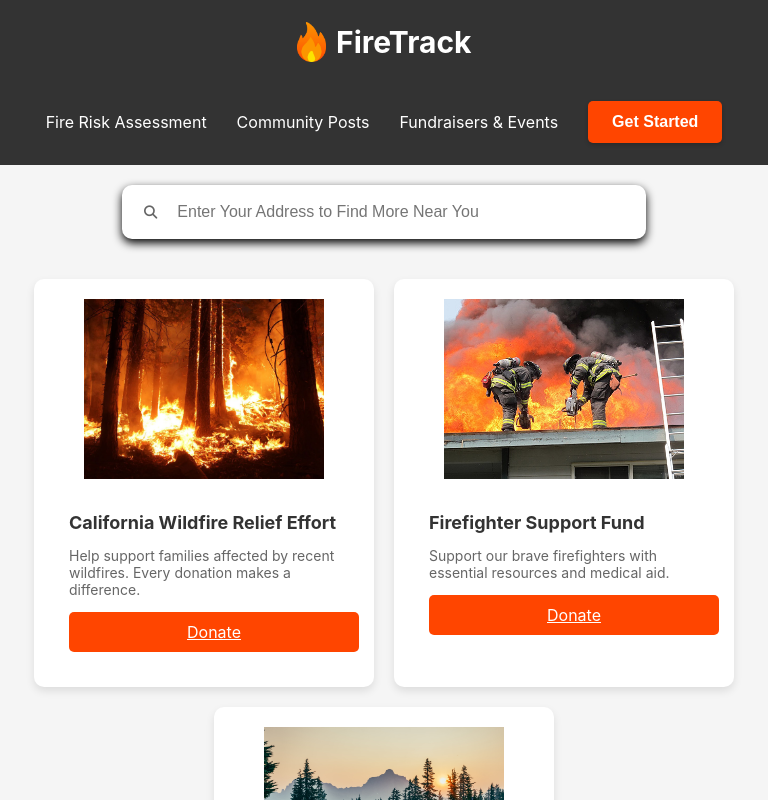
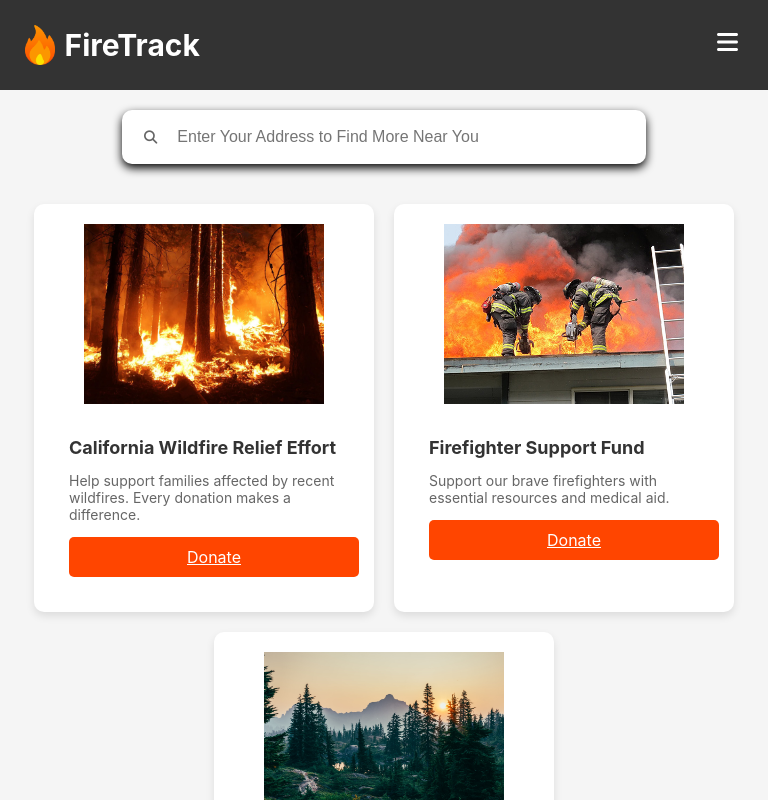
Before and after one commit to aaronli16/FireTrack, a React (Vite) app: page /fundraiser in a window 768 px wide. Shown: the top 800 px of the page. Built offline with nearby package versions, Linux system fonts and the light colour scheme; no server answers.

Commit message:
added hamburger menu

```diff
--- a/package.json
+++ b/package.json
@@ -11,6 +11,8 @@
   },
   "dependencies": {
     "@fortawesome/fontawesome-free": "^6.7.2",
+    "@fortawesome/free-solid-svg-icons": "^6.7.2",
+    "@fortawesome/react-fontawesome": "^0.2.2",
     "bootstrap-icons": "^1.11.3",
     "leaflet": "^1.9.4",
     "lucide-react": "^0.477.0",
--- a/src/components/NavBar.jsx
+++ b/src/components/NavBar.jsx
@@ -1,27 +1,41 @@
-import React from 'react'
+import React, { useState } from 'react';
 import { Link } from 'react-router-dom';
-import './styles/navbar.css'
-import fireIcon from '../img/fireicon.png'
+import './styles/navbar.css';
+import fireIcon from '../img/fireicon.png';
+// Import FontAwesome
+import { FontAwesomeIcon } from '@fortawesome/react-fontawesome';
+import { faBars, faTimes } from '@fortawesome/free-solid-svg-icons';
 
 function NavBar() {
+  const [isOpen, setIsOpen] = useState(false);
+
+  const toggleMenu = () => {
+    setIsOpen(!isOpen);
+  };
+
+  // Close menu when clicking on a link
+  const closeMenu = () => {
+    if (isOpen) setIsOpen(false);
+  };
+
   return (
-    <nav>
+    <nav className={isOpen ? "nav-active" : ""}>
       <div className="nav-left">
-        <Link to="/" className="nav-logo" aria-label="FireTrack Home">
+        <Link to="/" className="nav-logo" aria-label="FireTrack Home" onClick={closeMenu}>
           <img src={fireIcon} alt="FireTrack Logo" />
           <span>FireTrack</span>
         </Link>
       </div>
 
+      <div className="hamburger" onClick={toggleMenu}>
+        <FontAwesomeIcon icon={isOpen ? faTimes : faBars} className="hamburger-icon" />
+      </div>
 
-
-
-
-      <div className="nav-right">
-      <Link to="/fire-risk">Fire Risk Assessment</Link>
-        <Link to="/community">Community Posts</Link>
-        <Link to="/fundraiser">Fundraisers & Events</Link>
-        <Link to="/login">
+      <div className={`nav-right ${isOpen ? "show-menu" : ""}`}>
+        <Link to="/fire-risk" onClick={closeMenu}>Fire Risk Assessment</Link>
+        <Link to="/community" onClick={closeMenu}>Community Posts</Link>
+        <Link to="/fundraiser" onClick={closeMenu}>Fundraisers & Events</Link>
+        <Link to="/login" onClick={closeMenu}>
           <button className="get-started-btn">Get Started</button>
         </Link>
       </div>
@@ -29,4 +43,4 @@ function NavBar() {
   );
 }
 
-export default NavBar
+export default NavBar;
--- a/src/components/styles/fireTracker.css
+++ b/src/components/styles/fireTracker.css
@@ -1,7 +1,8 @@
-/* FireTracker.css */
+/* FireTracker.css - Combined & Fixed */
 .map-section {
+  position: relative;
   padding: 1rem;
-
+  z-index: 1; /* Ensure map container has a lower z-index */
 }
 
 #map {
@@ -9,12 +10,15 @@
   width: 100%;
   border-radius: 8px;
   box-shadow: 0 2px 4px rgba(0,0,0,0.1);
+  z-index: 1; /* Set a lower z-index for the map */
 }
 
 .input-section {
+  position: relative;
   display: flex;
   justify-content: space-between;
   margin-bottom: 20px;
+  z-index: 900; /* Higher than map but lower than navbar */
 }
 
 .search-container {
@@ -61,7 +65,13 @@
   border: 0;
 }
 
-
+/* Leaflet specific z-index fixes */
+.leaflet-pane,
+.leaflet-control,
+.leaflet-top,
+.leaflet-bottom {
+  z-index: 800 !important; /* Make sure leaflet controls are visible but below navbar */
+}
 
 @media (min-width: 768px) {
   .search-container {
--- a/src/components/styles/navbar.css
+++ b/src/components/styles/navbar.css
@@ -8,6 +8,8 @@ nav {
   width: 100%;
   box-sizing: border-box;
   overflow: hidden;
+  position: relative;
+  z-index: 1000; /* Higher z-index to make sure it's above the map */
 }
 
 .nav-left {
@@ -15,18 +17,27 @@ nav {
   align-items: center;
 }
 
-  .nav-center {
-    display: flex;
-    align-items: center;
-    gap: 8px;
-    margin: 0 5px;
-    flex-wrap: wrap;
-    justify-content: flex-end;
-  }
-
 .nav-right {
   display: flex;
   align-items: center;
+}
+
+/* Hamburger Menu */
+.hamburger {
+  display: none;
+  cursor: pointer;
+  z-index: 3;
+  padding: 10px;
+}
+
+.hamburger-icon {
+  font-size: 24px;
+  color: white;
+  transition: all 0.3s ease;
+}
+
+.hamburger-icon:hover {
+  color: #FF4500;
 }
 
 nav a {
@@ -107,44 +118,68 @@ nav {
 /* Media queries for responsive navbar */
 /* Small size devices - phones */
 @media (max-width: 768px) {
-    nav {
-      flex-direction: column;
-      padding: 10px 10px;
-    }
-
-    .nav-left, .nav-center, .nav-right {
-      width: 100%;
-      margin: 0;
-      justify-content: center;
-    }
-
-    .nav-left {
-      margin-bottom: 15px;
-    }
-
-    .nav-center {
-      flex-direction: column;
-      gap: 10px;
-      margin-bottom: 15px;
+  .hamburger {
+    display: block;
+    position: absolute;
+    right: 20px;
+    top: 20px;
+    z-index: 1002; /* Higher than nav and the menu */
   }
 
   .nav-right {
+    position: fixed;
+    top: 0;
+    right: -100%;
+    flex-direction: column;
+    background-color: #333333;
+    width: 70%;
+    height: 100vh;
+    padding-top: 70px;
+    transition: right 0.3s ease;
+    z-index: 1001; /* Higher than nav but lower than hamburger icon */
+    box-shadow: -5px 0 15px rgba(0, 0, 0, 0.2);
+    align-items: center;
+    justify-content: flex-start;
+    padding-top: 100px;
+  }
+
+  .show-menu {
+    right: 0;
+  }
+
+  nav a {
     width: 100%;
+    padding: 15px;
+    text-align: center;
+    font-size: 16px;
+    margin: 0;
   }
 
   .get-started-btn {
+    margin: 20px;
+    width: 80%;
+    max-width: 250px;
+  }
+
+  /* Add dark overlay when menu is open */
+  .nav-active::before {
+    content: "";
+    position: fixed;
+    top: 0;
+    left: 0;
     width: 100%;
+    height: 100%;
+    background-color: rgba(0, 0, 0, 0.5);
+    z-index: 999; /* Lower than nav but higher than map */
   }
+
+
 }
 
 /* Medium size devices - ipad */
 @media (min-width: 769px) and (max-width: 1023px) {
   nav {
     padding: 10px 20px;
-    }
-
-    .nav-center {
-      gap: 10px;
   }
 
   nav a {
@@ -158,11 +193,6 @@ nav {
   nav {
     padding: 20px 5%;
   }
-  }
-
-    .nav-center {
-      gap: 20px;
-    }
 
   nav a {
     font-size: 16px;
@@ -173,7 +203,7 @@ nav {
     padding: 12px 24px;
     font-size: 16px;
   }
-
+}
 
 /* Extra Big devices - desktops */
 @media (min-width: 1440px) {
--- a/src/index.css
+++ b/src/index.css
@@ -68,7 +68,6 @@ html, body, #root {
   .search-container {
     width: 85%;
   }
-<<<<<<< HEAD
 
   @media (max-width: 768px){
     .hero-content h1 {
@@ -162,7 +161,6 @@ html, body, #root {
 
 
 
-=======
 }
 
 @media (max-width: 768px) {
@@ -239,80 +237,3 @@ html, body, #root {
     margin: 20px auto;
   }
 }
-
-
-/* Fundraising cards */
-.fundraiser-container {
-  display: flex;
-  justify-content: center;
-  flex-wrap: wrap;
-  gap: 20px;
-  padding: 20px;
-}
-
-.fundraiser-card {
-  background-color: white;
-  width: 300px;
-  border-radius: 10px;
-  box-shadow: 0 4px 8px rgba(0, 0, 0, 0.1);
-  overflow: hidden;
-  text-align: left;
-  transition: transform 0.2s;
-  padding: 20px;
-}
-
-.fundraiser-card:hover {
-  transform: translateY(-5px);
-}
-
-.fundraiser-card img {
-  width: 100%;
-  height: 180px;
-  object-fit: cover;
-}
-
-.card-content {
-  padding: 15px;
-}
-
-.card-content h3 {
-  font-size: 18px;
-  color: #333;
-  margin-bottom: 10px;
-}
-
-.card-content p {
-  font-size: 14px;
-  color: #666;
-}
-
-.donate-btn {
-  display: block;
-  width: 100%;
-  padding: 10px;
-  background-color: #FF4500;
-  color: white;
-  border: none;
-  border-radius: 5px;
-  cursor: pointer;
-  margin-top: 10px;
-  text-align: center;
-}
-
-.donate-btn:hover {
-  background-color: #c43b00;
-}
-
-.visually-hidden {
-  display: none;
-}
-
-
-.footer {
-  background-color: #333333;
-  color: white;
-  text-align: center;
-  padding: 10px;
-  width: 100%;
-}
->>>>>>> ef9f44bdfebd0f6132d919fbe94615a03655aa64
```
Also changed, not shown: 1 other file (tests, documents, lock files or other folders). Lines whose indentation alone changed are shown as unchanged.
